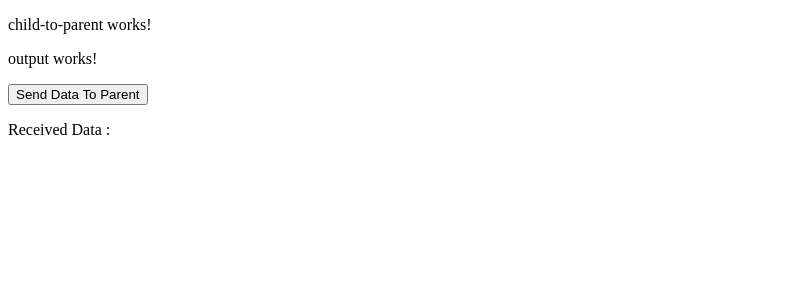
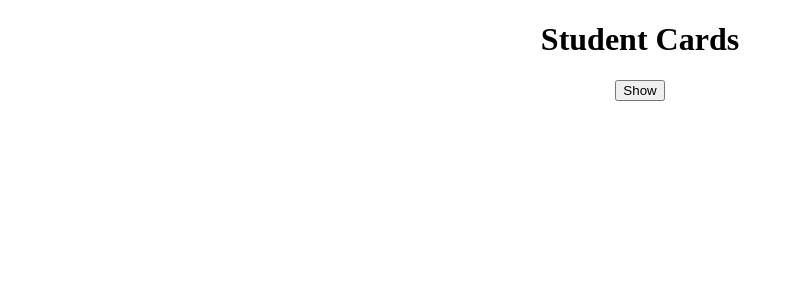
Before and after one commit to Zeologan/Angular-Micro-Build, an Angular app: page / in a window 1280 px wide. Shown: the top 300 px of the page, without its empty margins (0-794 px from the left). Built offline with nearby package versions, Linux system fonts and the light colour scheme.

Commit message:
Day 7 Completed

```diff
--- a/src/app/app.component.html
+++ b/src/app/app.component.html
@@ -3,4 +3,5 @@
 <!-- <app-two-way-data-binding></app-two-way-data-binding> -->
 <!-- <app-structural-directives></app-structural-directives> -->
 <!-- <app-parent-to-child/> -->
-<app-child-to-parent/>
+<!-- <app-child-to-parent/> -->
+<app-student-card/>
--- a/src/app/app.module.ts
+++ b/src/app/app.module.ts
@@ -12,6 +12,7 @@ import { ParentToChildComponent } from './parent-to-child/parent-to-child.compon
 import { ChildComponent } from './parent-to-child/child/child.component';
 import { ChildToParentComponent } from './child-to-parent/child-to-parent.component';
 import { OutputComponent } from './child-to-parent/output/output.component';
+import { StudentCardComponent } from './student-card/student-card.component';
 
 @NgModule({
   declarations: [
@@ -23,7 +24,8 @@ import { OutputComponent } from './child-to-parent/output/output.component';
     ParentToChildComponent,
     ChildComponent,
     ChildToParentComponent,
-    OutputComponent
+    OutputComponent,
+    StudentCardComponent
   ],
   imports: [
     BrowserModule,
--- /dev/null
+++ b/src/app/student-card/student-card.component.css
@@ -0,0 +1,14 @@
+.header{
+    text-align: center;
+    margin: 1rem;
+}
+.card-grid{
+    display: grid;
+    grid-template-columns: repeat(auto-fit,minmax(200px,1fr));
+    gap: 20px;
+}
+.contianer{
+    padding: 20px;
+    border-radius: 20px;
+    border: 1px solid #999;
+}
--- /dev/null
+++ b/src/app/student-card/student-card.component.html
@@ -0,0 +1,13 @@
+<div class="header">
+    <h1>Student Cards</h1>
+    <button (click)="hideSHowEffect()">{{btn}}</button>
+</div>
+<div class="card-grid">
+    <ng-container *ngIf="isVisible">
+        <div class="contianer" *ngFor="let s of student">
+            <p>{{s.name}}</p>
+            <p>{{s.age}}</p>
+            <p>{{s.city}}</p>
+        </div>
+    </ng-container>
+</div>
--- /dev/null
+++ b/src/app/student-card/student-card.component.ts
@@ -0,0 +1,49 @@
+import { Component } from '@angular/core';
+
+export interface Students {
+  id: number;
+  name: string;
+  age: number;
+  phone: number;
+  city: string;
+}
+
+@Component({
+  selector: 'app-student-card',
+  templateUrl: './student-card.component.html',
+  styleUrls: ['./student-card.component.css']
+})
+export class StudentCardComponent {
+
+  isVisible = false;
+  btn = 'Show';
+  hideSHowEffect(){
+    this.isVisible = !this.isVisible;
+    this.btn = this.btn === "Show"? "Hide":"Show";
+    console.log('working')
+  }
+
+  student: Students[] = [
+    {
+      id: 1,
+      name: "rohit",
+      age: 23,
+      phone: 200945892,
+      city: "Mumbai"
+    },
+    {
+      id: 2,
+      name: "mithesh",
+      age: 24,
+      phone: 879824535,
+      city: "Thane"
+    },
+    {
+      id: 3,
+      name: "shubham",
+      age: 24,
+      phone: 123456788,
+      city: "kalyan"
+    }
+  ]
+}
```
